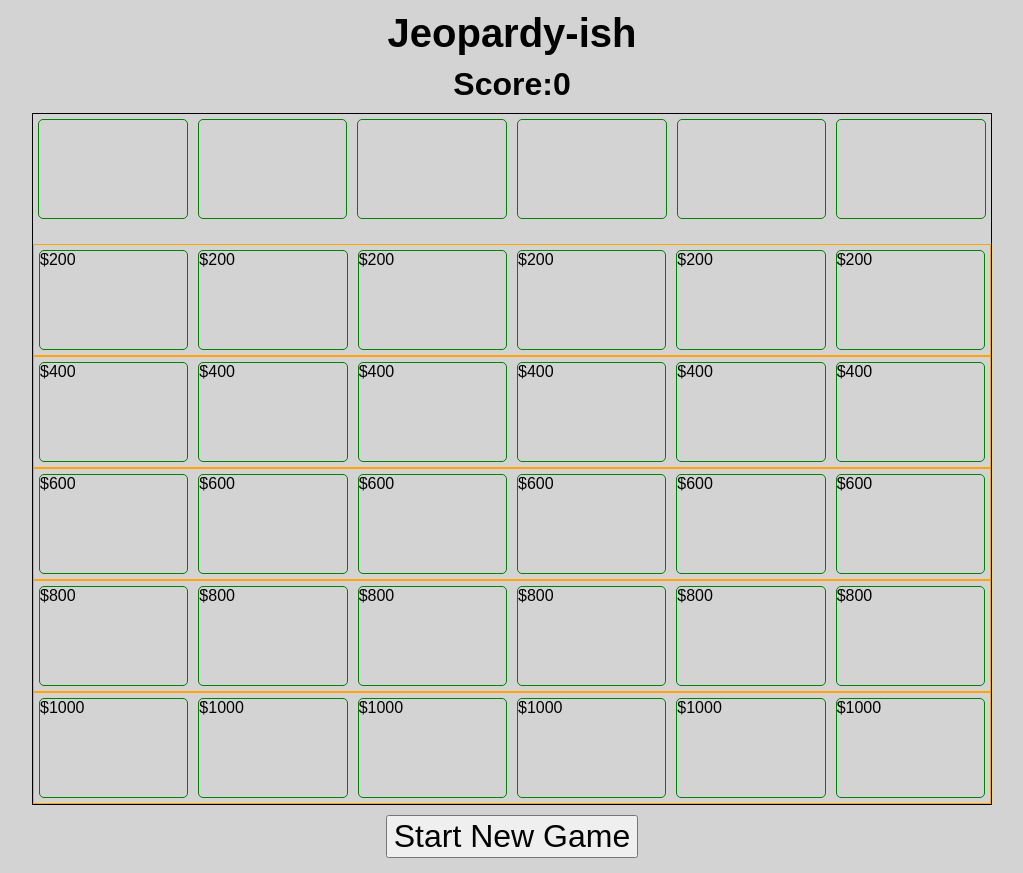
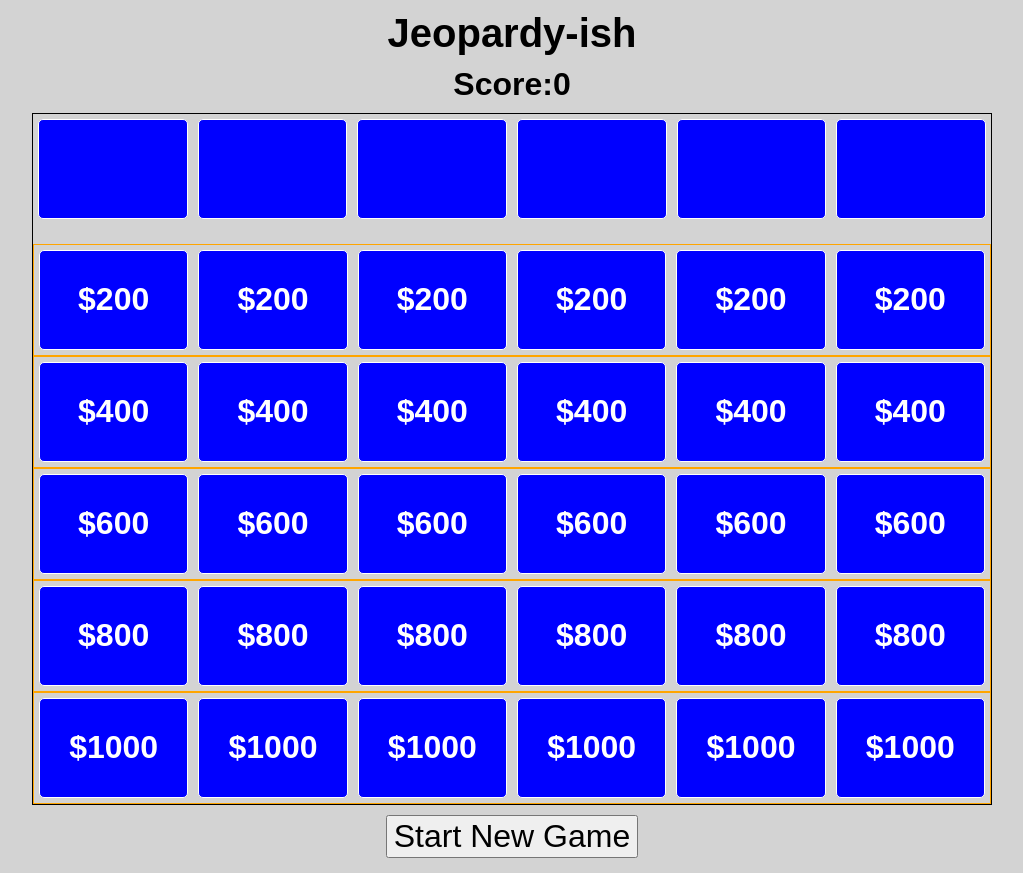
Before and after one commit to colejoffray/jeopardy-game, a plain HTML site: page index.html in a window 1280 px wide. Shown: the whole page, without its empty margins (128-1151 px from the left). Drawn offline with Linux system fonts and the light colour scheme.

Commit message:
gameboard styling

```diff
--- a/css/style.css
+++ b/css/style.css
@@ -57,11 +57,28 @@ span {
 
 .clue-box {
   display: flex;
-  border: 1px solid green;
+  align-items: center;
+  justify-content: center;
+  border: 1px solid white;
+  background-color: blue;
+  color: white;
+  font-size: 2rem;
+  font-weight: bold;
   border-radius: 5px;
   margin: 5px;
   height: 100px;
   flex: 1;
+  text-transform: uppercase;
+
+}
+
+.category-box {
+  font-size: .8rem;
+  line-height: 25px;
+}
+
+.clicked-box {
+  font-size: 1rem;
 }
 
 
```
